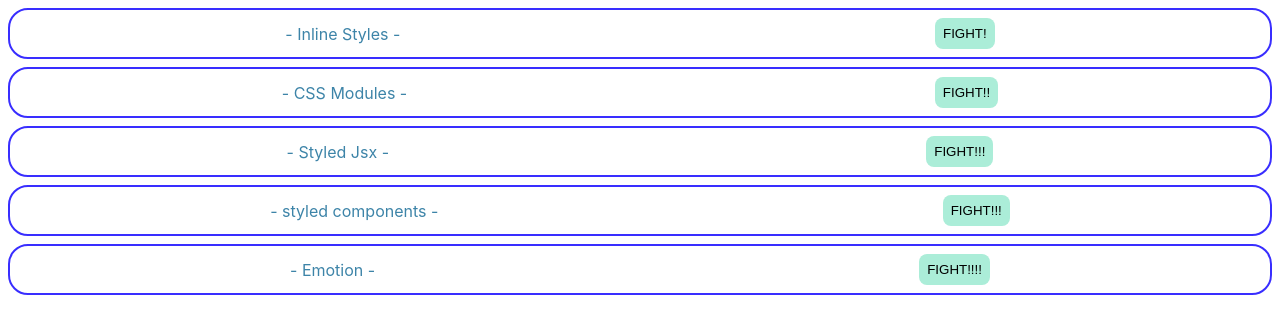
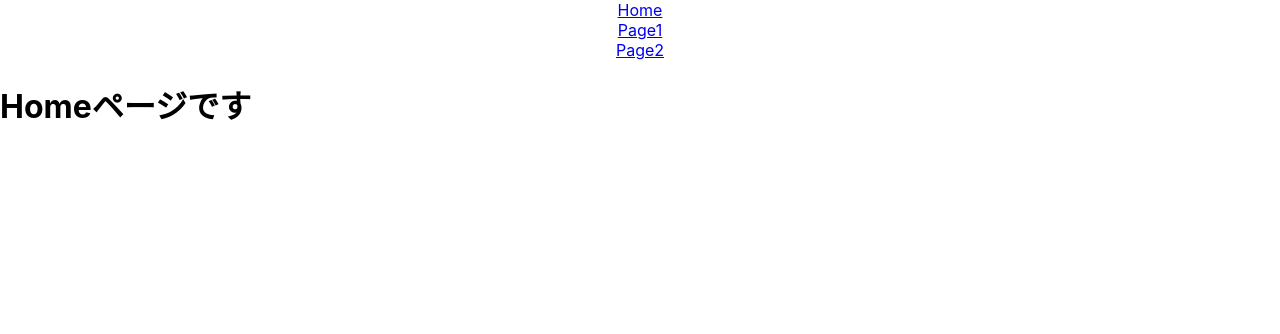
Before and after one commit to takayuki-s/react-review, a React (Create React App) app: page / in a window 1280 px wide. Shown: the top 334 px of the page. Built offline with nearby package versions, Linux system fonts and the light colour scheme.

Commit message:
react-router-domで簡易的なページ遷移

```diff
--- a/package.json
+++ b/package.json
@@ -11,6 +11,7 @@
     "node-sass": "^5.0.0",
     "react": "^17.0.2",
     "react-dom": "^17.0.2",
+    "react-router-dom": "^5.2.0",
     "react-scripts": "4.0.3",
     "styled-components": "^5.3.0",
     "styled-jsx": "^3.4.4",
--- a/src/App.js
+++ b/src/App.js
@@ -1,33 +1,33 @@
-import logo from './logo.svg';
+import { BrowserRouter, Link, Switch, Route } from 'react-router-dom';
+
 import './App.css';
-import { useCallback, useState, useMemo } from 'react';
-import { ChildArea } from './ChildArea';
-import { InlineStyle } from './components/inlineStyle';
-import { CssModules } from './components/CssModules';
-import { StyledJsx } from './components/StyledJsx';
-import { StyledComponents } from './components/StyledComponents';
-import { Emotion } from './components/Emotion';
+import { Home } from './Home';
+import { Page1 } from './Page1';
+import { Page2 } from './Page2';
 
 function App() {
-  const [text, setText] = useState('');
-  const [open, setOpen] = useState(false);
-  const onChangeText = (e) => setText(e.target.value);
-
-  const onClickOpen = (e) => setOpen(!open)
-
-  const onClickClose = useCallback(() => setOpen(false), [setOpen]);
-
-  const temp = useMemo(() => 1 + 3, []);
-  console.log(temp)
 
   return (
-    <div className="App">
-      <InlineStyle />
-      <CssModules />
-      <StyledJsx />
-      <StyledComponents />
-      <Emotion />
-    </div>
+    <BrowserRouter>
+      <div className="App">
+        <Link to="/">Home</Link>
+        <br />
+        <Link to="/page1">Page1</Link>
+        <br />
+        <Link to="/page2">Page2</Link>
+      </div>
+      <Switch>
+        <Route exact path="/">
+          <Home />
+        </Route>
+        <Route path="/page1">
+          <Page1 />
+        </Route>
+        <Route path="/page2">
+          <Page2 />
+        </Route>
+      </Switch>
+    </BrowserRouter>
   );
 }
 
--- /dev/null
+++ b/src/Home.jsx
@@ -0,0 +1,7 @@
+export const Home = () => {
+  return (
+    <dic>
+      <h1>Homeページです</h1>
+    </dic>
+  )
+}
--- /dev/null
+++ b/src/Page1.jsx
@@ -0,0 +1,7 @@
+export const Page1 = () => {
+  return (
+    <dic>
+      <h1>Page1ページです</h1>
+    </dic>
+  )
+}
--- /dev/null
+++ b/src/Page2.jsx
@@ -0,0 +1,7 @@
+export const Page2 = () => {
+  return (
+    <dic>
+      <h1>Page2ページです</h1>
+    </dic>
+  )
+}
```
Also changed, not shown: 1 other file (tests, documents, lock files or other folders).
